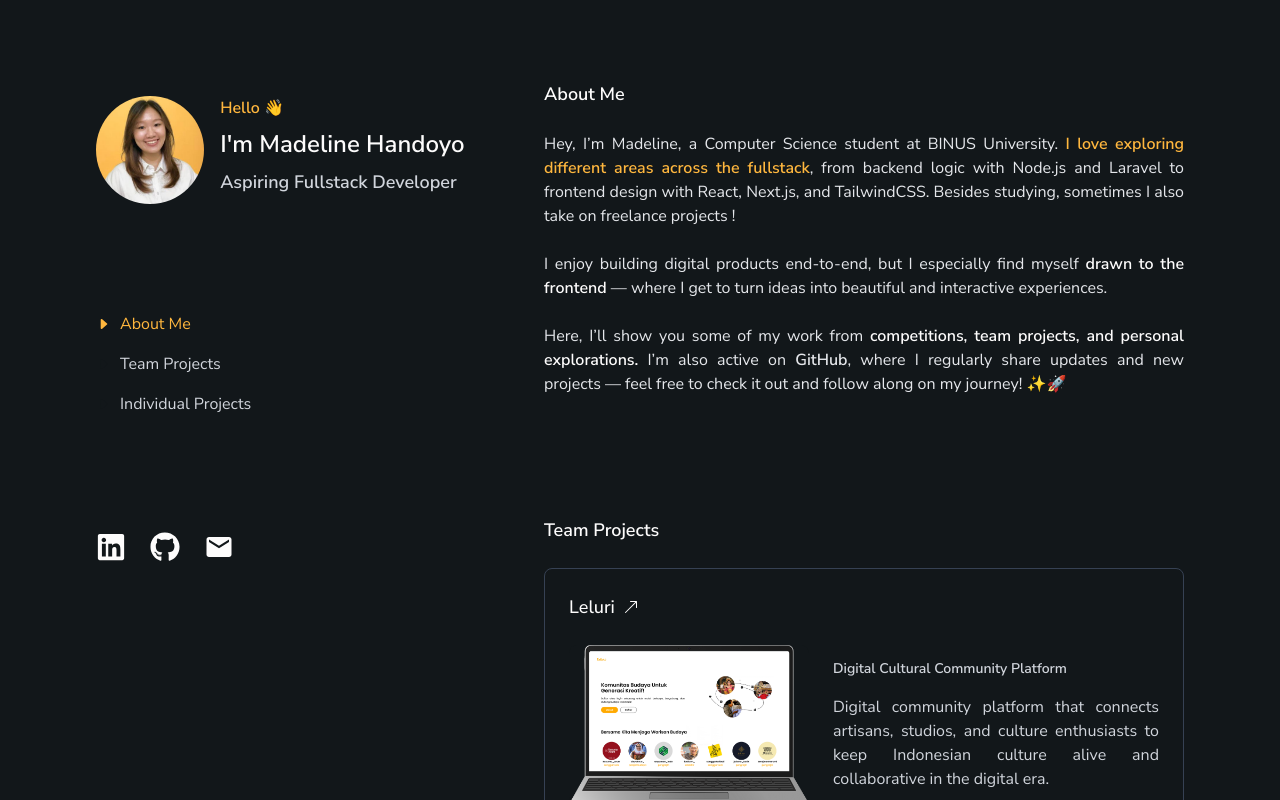
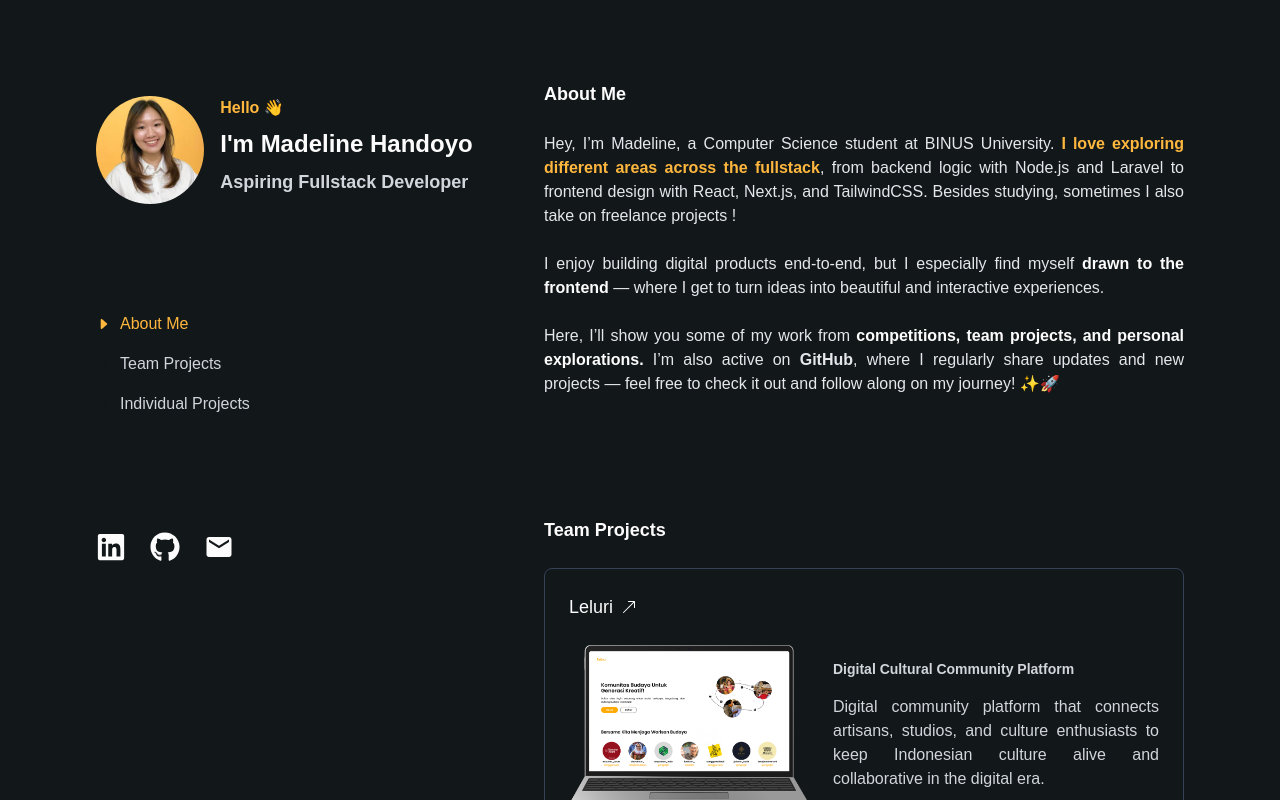
Before and after one commit to medlynhan/medlynaa, a Next.js app: page / in a window 1280 px wide. Shown: the top 800 px of the page. Built offline with nearby package versions, Linux system fonts and the light colour scheme.

Commit message:
change font

```diff
--- a/src/styles/globals.css
+++ b/src/styles/globals.css
@@ -1,5 +1,7 @@
 /* Nunito Sans */
 @import url('https://fonts.googleapis.com/css2?family=Nunito+Sans:wght@300;400;500;600;700&display=swap');
+@import url('https://fonts.googleapis.com/css2?family=Poppins:wght@400;500;600;700&display=swap');
+
 
 @import "tailwindcss";
 
@@ -23,7 +25,7 @@
   --animate-wiggle: wiggle 1s ease-in-out 2;
 
   --text-xs : 0.8rem;
-  --font-mono : Nunito Sans, sans-serif;
+  --font-mono :  sans-serif;
 
   @keyframes wiggle {
     0%, 100% {
```
